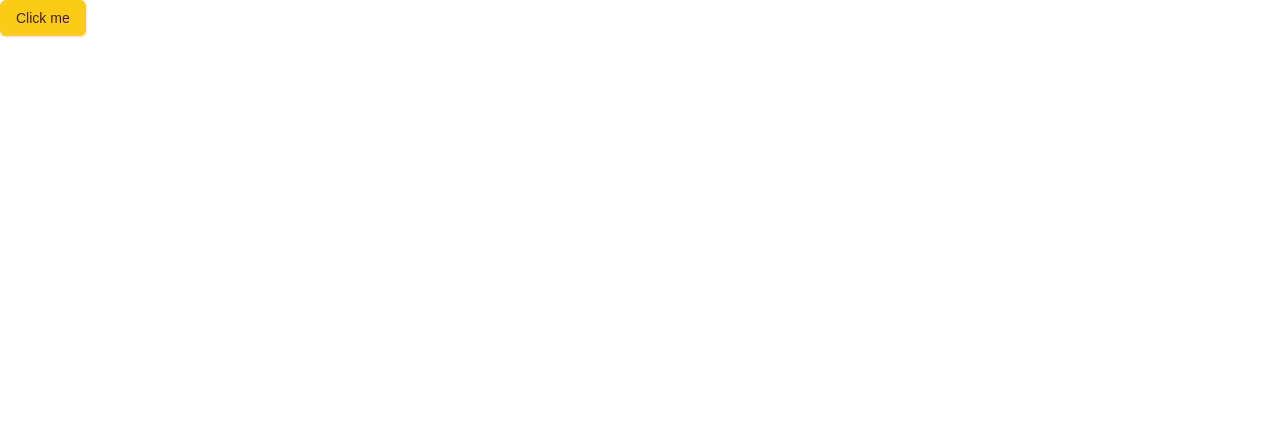
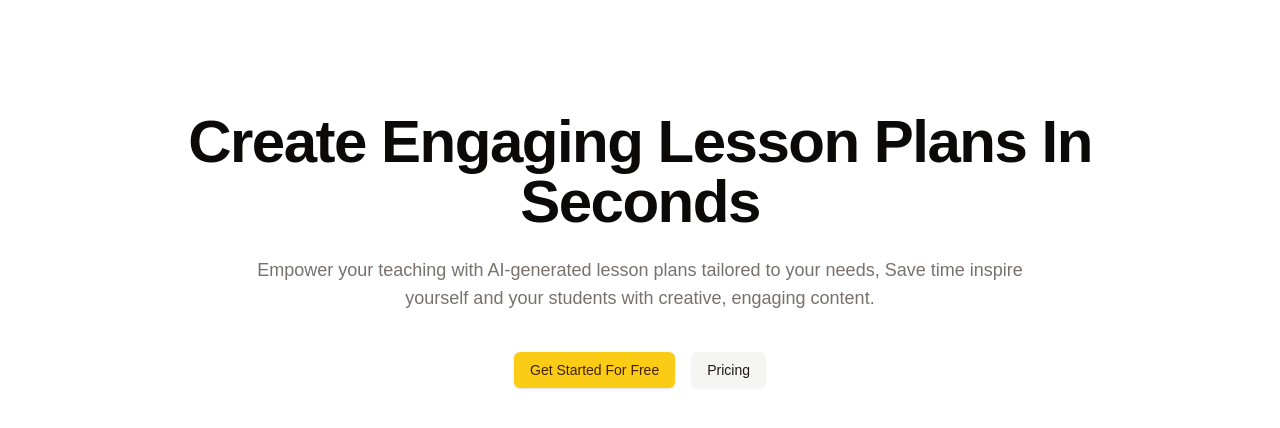
Before and after one commit to pain-arch/anyLearn-Ai-lesson-plan-generator, a Next.js app: page / in a window 1280 px wide. Shown: the top 428 px of the page. Built offline with nearby package versions, Linux system fonts and the light colour scheme.

Commit message:
Add HeroSection component and MaxWidthWrapper for improved layout on home page

```diff
--- a/app/page.tsx
+++ b/app/page.tsx
@@ -1,9 +1,41 @@
-import { Button } from "@/components/ui/button"
+import MaxWidthWrapper from "@/components/common/MaxWidthWrapper";
+import { Button, buttonVariants } from "@/components/ui/button";
+import {Card, CardContent, CardDescription, CardHeader, CardTitle} from "@/components/ui/card"
+import { features } from "@/constant";
+import Link from "next/link";
+
 
 export default function Home() {
   return (
-    <div className="">
-       <Button>Click me</Button>
-    </div>
+    <MaxWidthWrapper>
+      <HeroSection />
+    </MaxWidthWrapper>
   );
 }
+
+
+function HeroSection() {
+  return (
+    <div className="py-20 md:py-28 text-center">
+      <h1 className="text-4xl font-extrabold tracking-tight sm:text-5xl md:text-6xl">
+        Create Engaging Lesson Plans In Seconds
+      </h1>
+      <p className="mt-6 text-lg text-muted-foreground max-w-3xl mx-auto">
+        Empower your teaching with AI-generated lesson plans tailored to your needs, Save time inspire yourself and your students with creative, engaging content.
+      </p>
+      <div className="mt-10 flex flex-col sm:flex-row gap-4 justify-center">
+        <Link href="/"
+          className={buttonVariants()}
+        >
+          Get Started For Free{" "}
+        </Link>
+        <Link href="/pricing"
+          className={buttonVariants({
+            variant: "secondary",
+          })}>
+          Pricing
+          </Link>
+      </div>
+    </div>
+  )
+}
```
